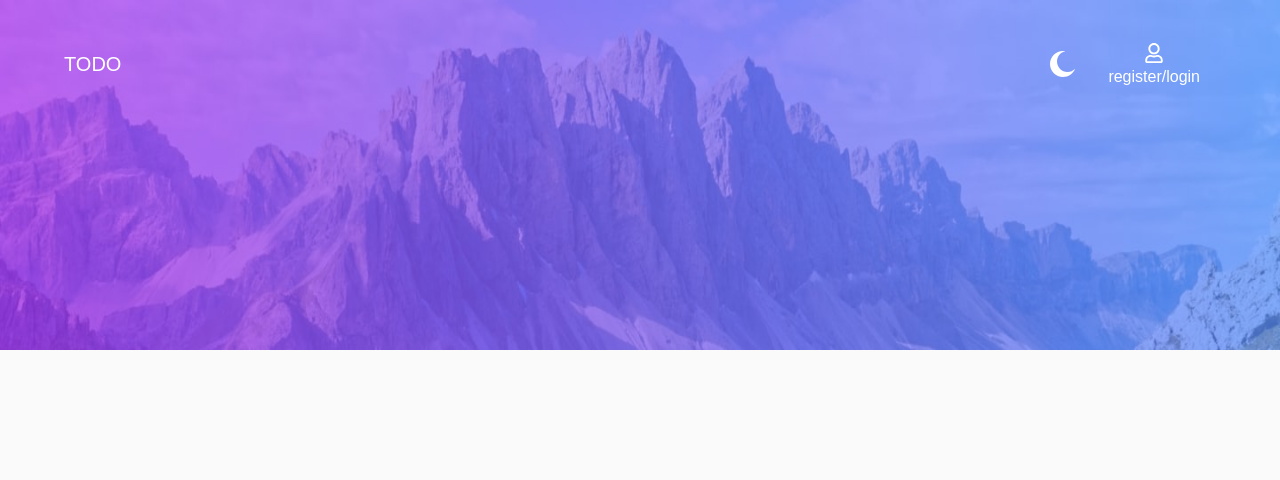
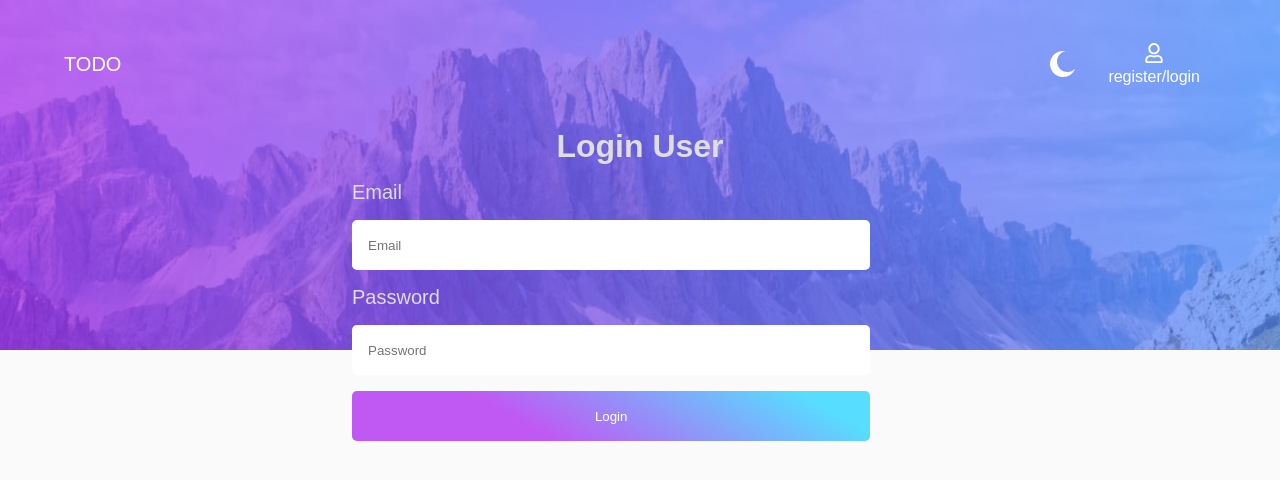
Before and after one commit to Aditya-Mane007/todo-app-frontend, a React (Create React App) app: page /login in a window 1280 px wide. Before the commit this address had no page. Shown: the top 480 px of the page. Built offline with nearby package versions, Linux system fonts and the light colour scheme.

Commit message:
input text color fixed

```diff
--- a/src/App.js
+++ b/src/App.js
@@ -26,8 +26,8 @@
         <Navbar />
         <Routes>
           <Route path="/" element={<Home />} />
-          <Route path="https://todo-app-9us2.onrender.com/register" element={<Register />} />
-          <Route path='https://todo-app-9us2.onrender.com/login' element={<Login />} />
+          <Route path="/register" element={<Register />} />
+          <Route path='/login' element={<Login />} />
         </Routes>
       </div >
       <ToastContainer />
```
